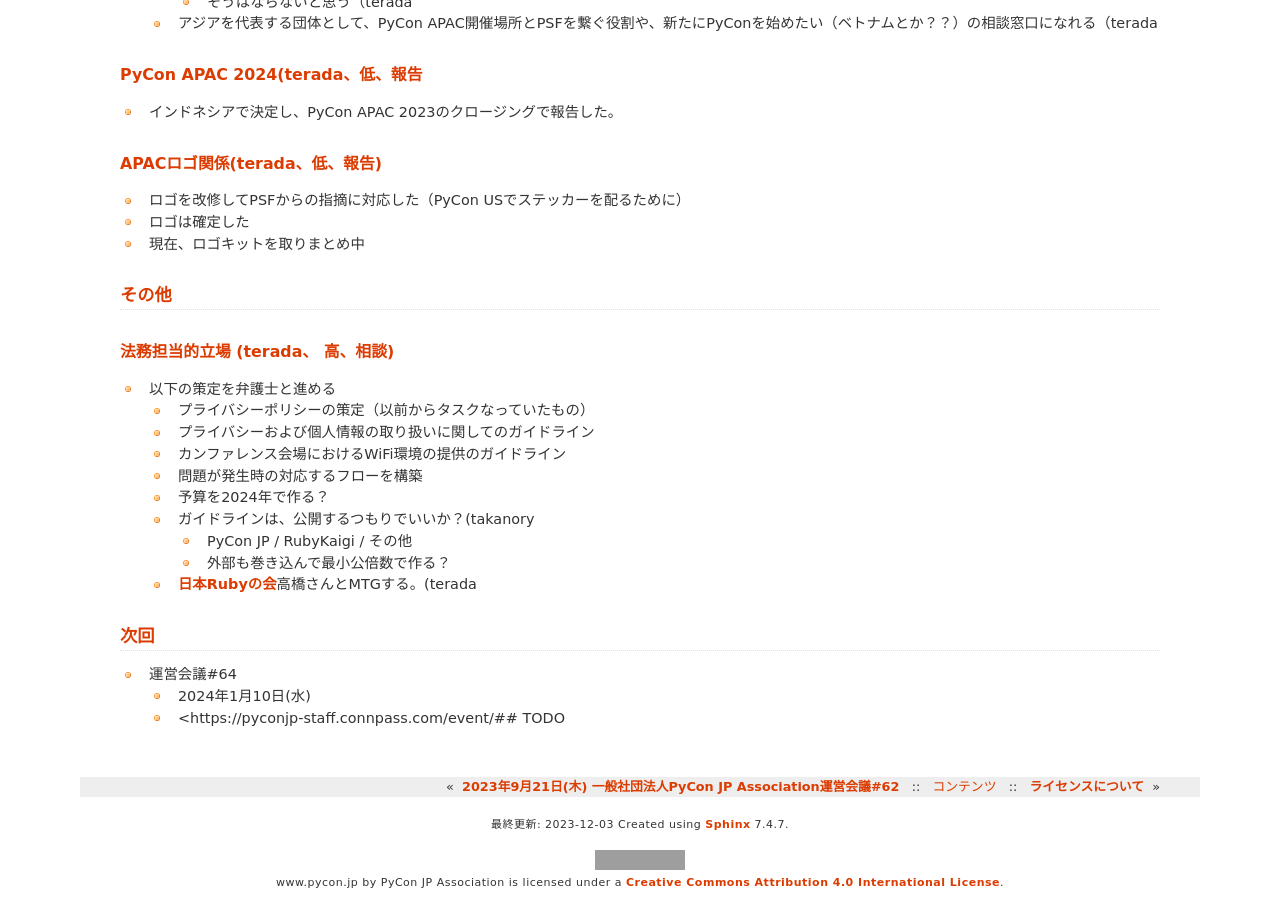
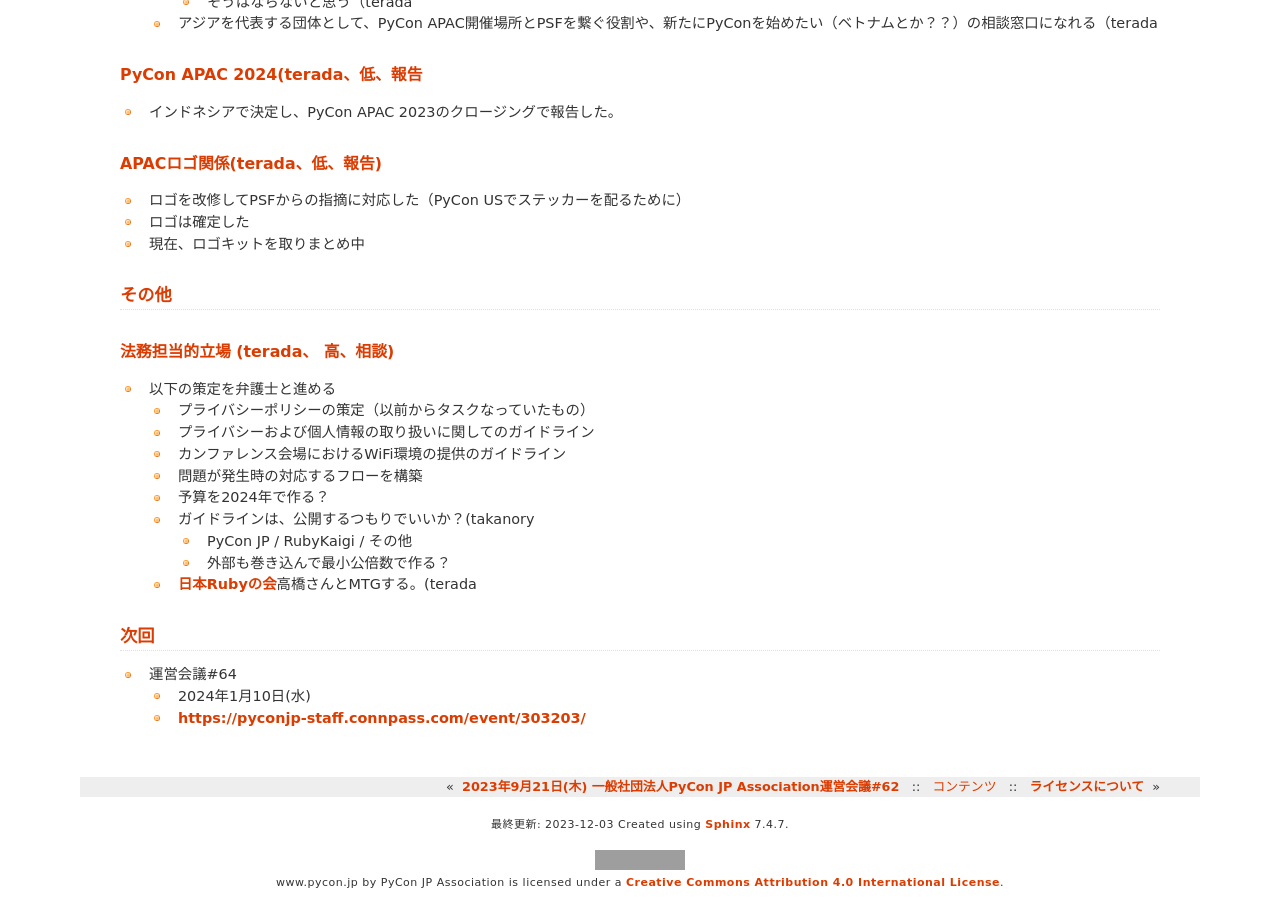
Before and after one commit to pyconjp/www.pycon.jp, a Sphinx documentation site: the page built from source/committee/meeting/minutes63.md, in a window 1280 px wide and 900 px high, scrolled down 7885 px. Built offline with Sphinx 7.4.7, drawn with Linux system fonts in a browser that asks for light colours; grey boxes are pictures that could not be loaded.

Commit message:
ISSHA-3081 update minutes 63

```diff
--- a/source/committee/meeting/minutes63.md
+++ b/source/committee/meeting/minutes63.md
@@ -337,4 +337,4 @@
 
 * 運営会議#64
   * 2024年1月10日(水)
-  * <https://pyconjp-staff.connpass.com/event/## TODO
+  * <https://pyconjp-staff.connpass.com/event/303203/>
```
